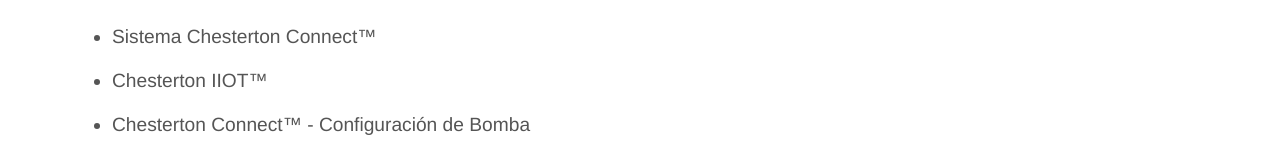
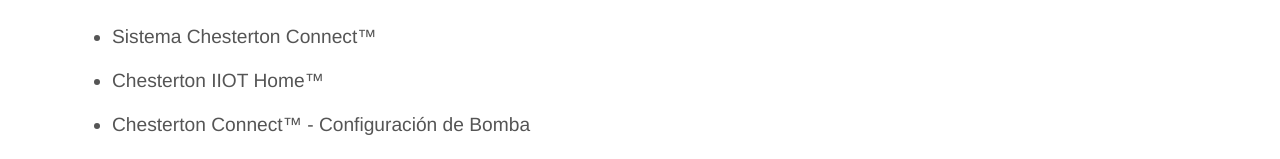
Before and after one commit to sebacoma/Chesterton, an Angular app: page /productos/monitoreo-de-equipos in a window 1280 px wide. Shown: the part 763-922 px from the top of the page. Built offline with nearby package versions, Linux system fonts and the light colour scheme.

Commit message:
refactor: update title for Chesterton IIOT to improve clarity and consistency

```diff
--- a/src/app/pages/productos/monitoreo-de-equipos/monitoreo-de-equipos.component.ts
+++ b/src/app/pages/productos/monitoreo-de-equipos/monitoreo-de-equipos.component.ts
@@ -8,7 +8,7 @@
 export class MonitoreoDeEquiposComponent {
   seals = [
     { title: 'Sistema Chesterton Connect™', link: 'sistema-chesterton-connect' },
-    { title: 'Chesterton IIOT™', link: 'chesterton-iiot' },
+    { title: 'Chesterton IIOT Home™', link: 'chesterton-iiot' },
     { title: 'Chesterton Connect™ - Configuración de Bomba', link: 'chesterton-connect-pump-configuration' },
     { title: 'Chesterton Connect™ - Sensores', link: 'chesterton-connect-sensors' },
     { title: 'Chesterton Connect™ - Accesibilidad Remota', link: 'chesterton-connect-remote-accessibility' },
```
